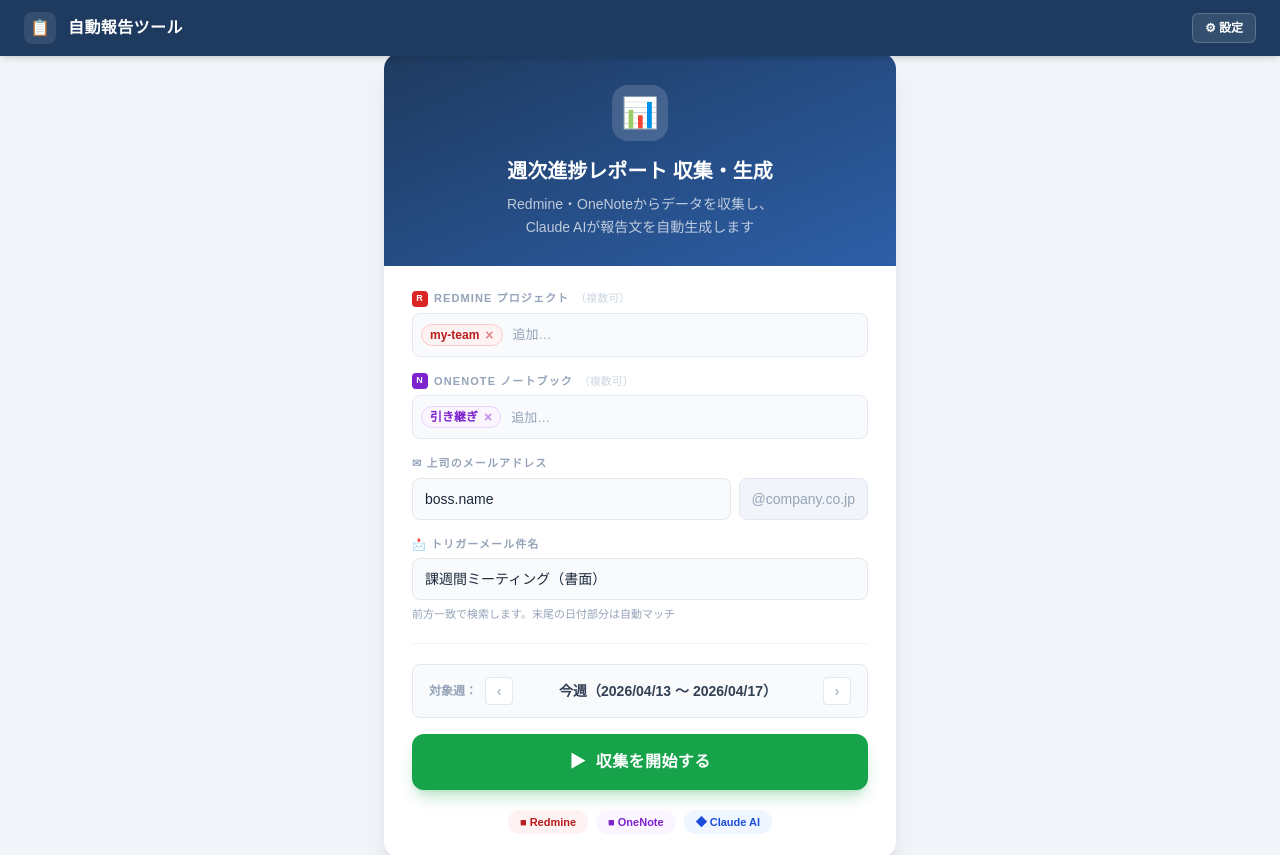
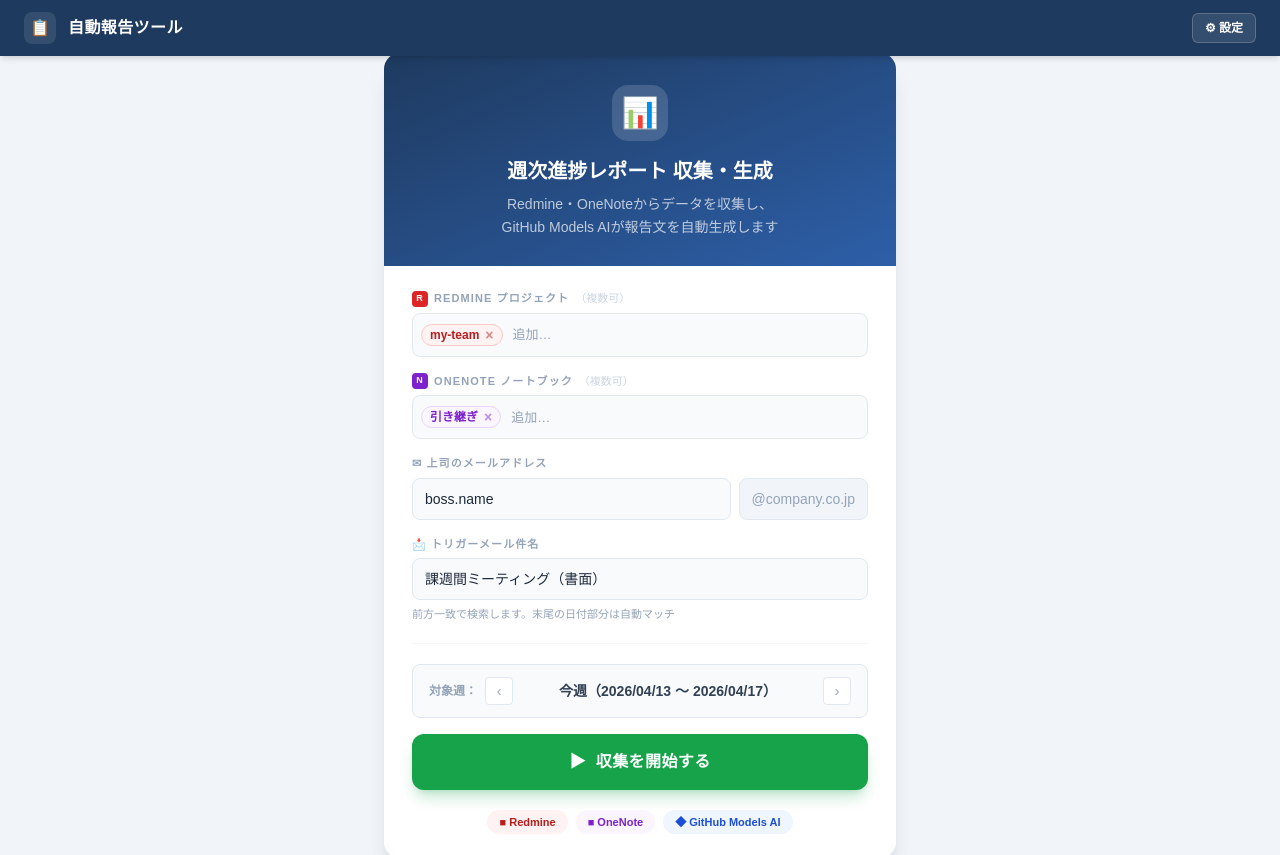
Before and after one commit to makomako-4568/auto-report-tool, a Flask app: page / in a window 1280 px wide. Run offline with Flask 3, Linux system fonts and the light colour scheme; some libraries are stand-ins or nearby versions.

Commit message:
表記修正：Claude AI → GitHub Models AI
Made-with: Cursor

```diff
--- a/templates/review.html
+++ b/templates/review.html
@@ -99,7 +99,7 @@
     <div class="bg-gradient-to-br from-navy to-[#2d5fa8] px-8 pt-8 pb-7 text-center text-white">
       <div class="w-14 h-14 rounded-2xl bg-white/15 flex items-center justify-center text-3xl mx-auto mb-4">📊</div>
       <h1 class="text-xl font-bold mb-2">週次進捗レポート 収集・生成</h1>
-      <p class="text-sm text-white/70 leading-relaxed">Redmine・OneNoteからデータを収集し、<br>Claude AIが報告文を自動生成します</p>
+      <p class="text-sm text-white/70 leading-relaxed">Redmine・OneNoteからデータを収集し、<br>GitHub Models AIが報告文を自動生成します</p>
     </div>
 
     <div class="px-7 py-6 flex flex-col gap-4">
@@ -173,7 +173,7 @@
       <div class="flex gap-2 justify-center pt-1">
         <span class="text-[11px] font-semibold bg-red-50 text-red-700 px-3 py-1 rounded-full">■ Redmine</span>
         <span class="text-[11px] font-semibold bg-purple-50 text-purple-700 px-3 py-1 rounded-full">■ OneNote</span>
-        <span class="text-[11px] font-semibold bg-blue-50 text-blue-700 px-3 py-1 rounded-full">◆ Claude AI</span>
+        <span class="text-[11px] font-semibold bg-blue-50 text-blue-700 px-3 py-1 rounded-full">◆ GitHub Models AI</span>
       </div>
 
     </div>
@@ -325,7 +325,7 @@
         <span id="charCount" class="text-xs text-slate-400"></span>
       </div>
       <div class="flex items-center gap-2">
-        <span class="text-[11px] bg-gradient-to-r from-navy to-purple-700 text-white px-2.5 py-1 rounded-full font-semibold">Claude AI 生成</span>
+        <span class="text-[11px] bg-gradient-to-r from-navy to-purple-700 text-white px-2.5 py-1 rounded-full font-semibold">GitHub Models AI 生成</span>
         <span class="text-xs text-slate-400">内容を確認・編集してから送信してください</span>
       </div>
       <!-- resize-y で縦方向リサイズ可能（修正②） -->
```
